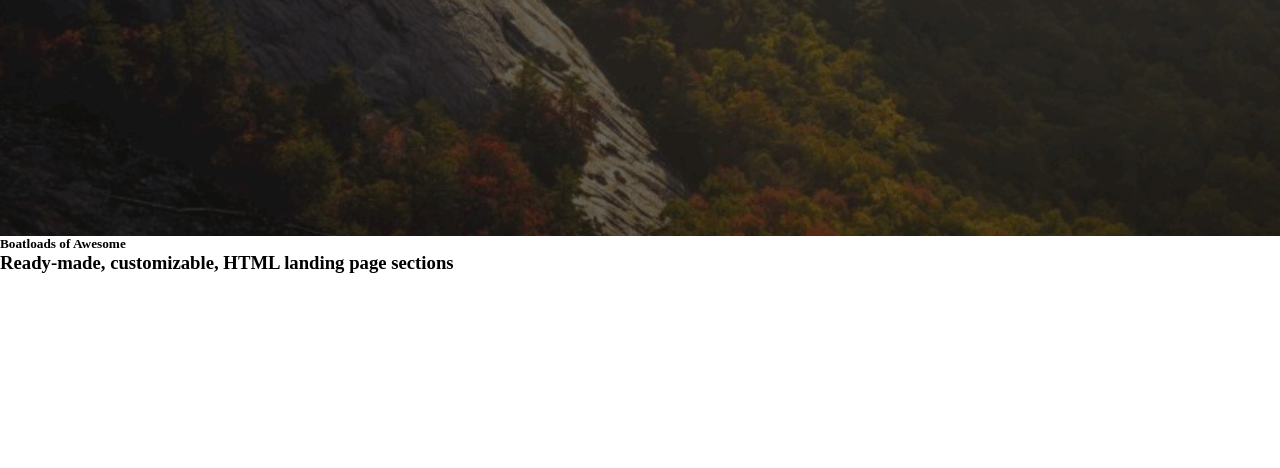
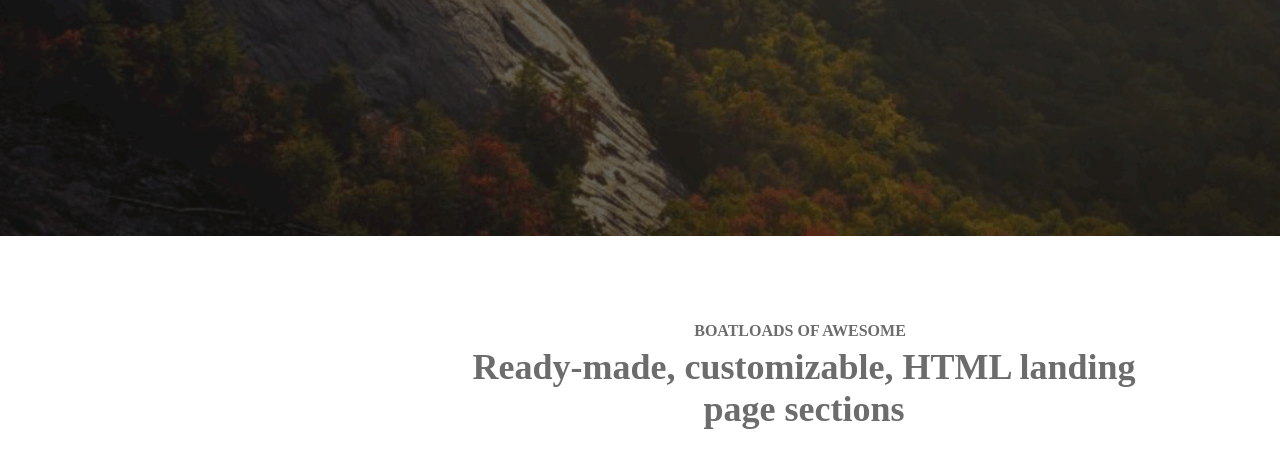
Before and after one commit to Groves-Chen/Baidu_web, a plain HTML site: page Lesson_5 A Beautiful Website/index.html in a window 1280 px wide. Shown: the part 754-1222 px from the top of the page. Drawn offline with Linux system fonts and the light colour scheme.

Commit message:
第九天到第十天：做一个漂亮的网站
第九天到第十天：做一个漂亮的网站

```diff
--- a/Lesson_5 A Beautiful Website/style.css
+++ b/Lesson_5 A Beautiful Website/style.css
@@ -107,6 +107,19 @@ input::-webkit-input-placeholder{
 
  .boatloads {
  	height: 710px;
+ 	text-align: center;
+ 	color: #6c6c6c;
+ }
+ .boatloads h5{
+ 	font-size: 16px;
+ 	margin-top: 80px;
+ 	text-transform:uppercase;
+ 	line-height: 30px;
+}
+ .boatloads h3{
+ 	font-size: 36px;
+ 	width: 668px;
+ 	margin-left: 470px;
  }
  /***********服务***************/
 
```
